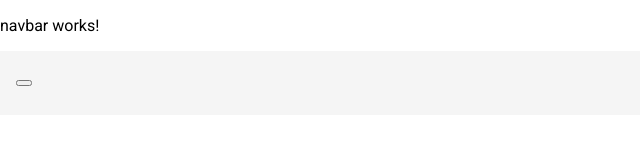
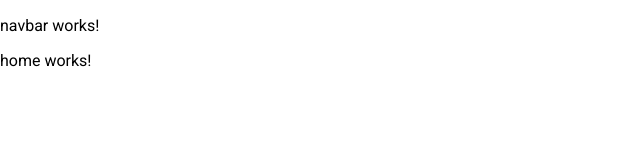
Before and after one commit to CoderWarrior48/ProgrammingClub, an Angular app in the folder ProgrammingClub/: page /home in a window 1280 px wide. Shown: the top 165 px of the page, without its empty margins (0-640 px from the left). Built offline with nearby package versions, Linux system fonts and the light colour scheme.

Commit message:
modified navbar

```diff
--- a/ProgrammingClub/src/app/components/navbar/navbar.component.html
+++ b/ProgrammingClub/src/app/components/navbar/navbar.component.html
@@ -1,2 +1,2 @@
 <p>navbar works!</p>
-<mat-toolbar><button></button></mat-toolbar>
+<ng-content></ng-content>
```
